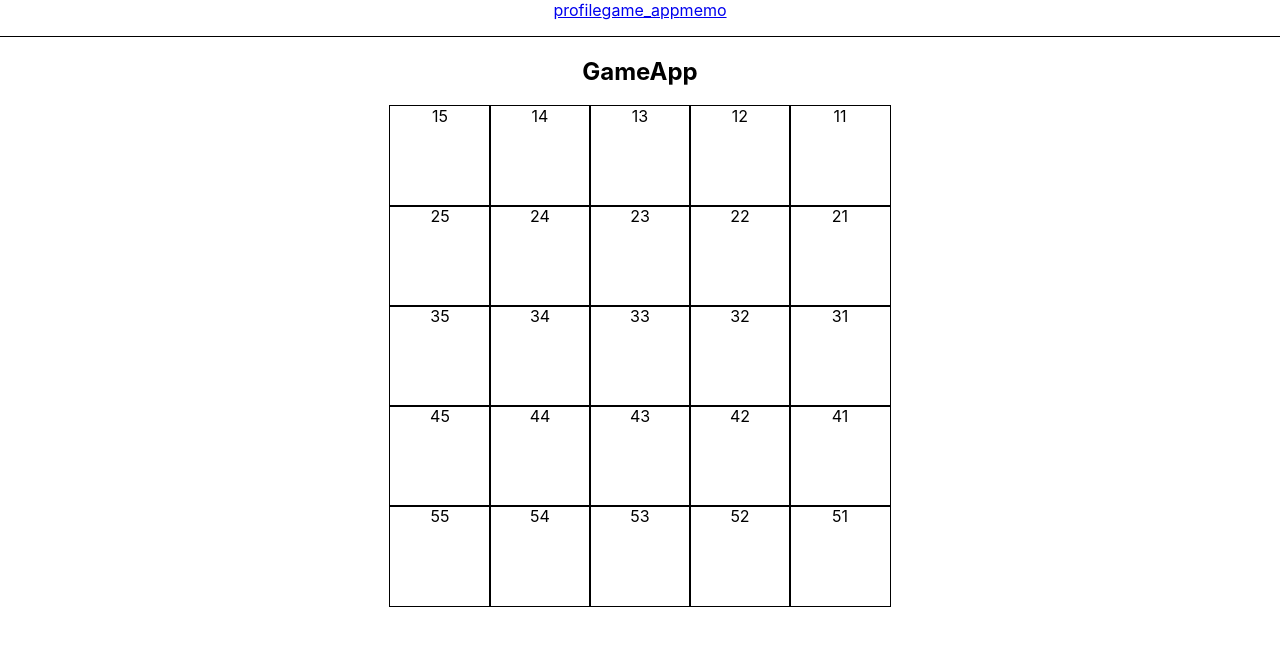
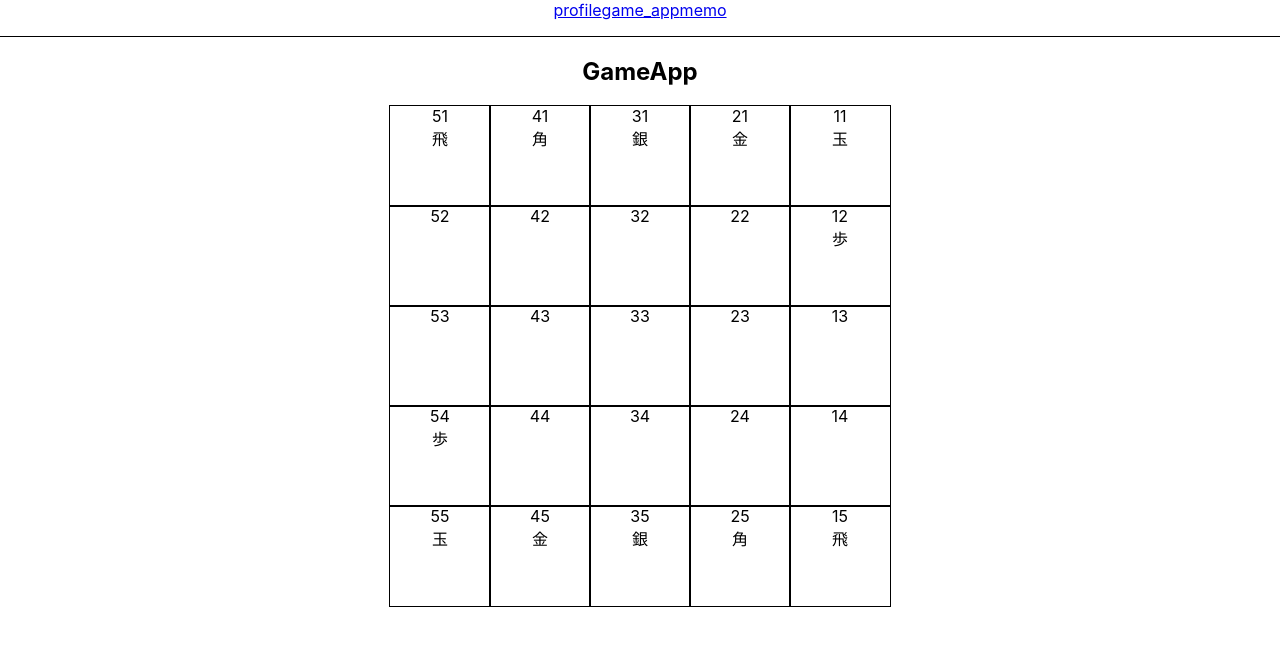
Before and after one commit to aShunyaOtsuki/hobby-web, a React (Create React App) app in the folder web/: page /game_app in a window 1280 px wide. Shown: the top 646 px of the page. Built offline with nearby package versions, Linux system fonts and the light colour scheme.

Commit message:
imp: initialShogiPlaces

```diff
--- a/web/src/components/ShogiBoard.tsx
+++ b/web/src/components/ShogiBoard.tsx
@@ -1,4 +1,5 @@
 import "../App.css";
+import { initialShogiPlaces } from "../data/shogi";
 
 export const ShogiBoard = () => {
   return (
@@ -6,7 +7,13 @@ export const ShogiBoard = () => {
       <div className="ShogiBoard">
         {[1, 2, 3, 4, 5].flatMap((i) => {
           return [1, 2, 3, 4, 5].map((j) => {
-            return <div className="KomaPlace">{`${i}${6 - j}`}</div>;
+            return (
+              <div className="KomaPlace">
+                {`${6 - j}${i}`}
+                <br />
+                {initialShogiPlaces[i - 1][j - 1]}
+              </div>
+            );
           });
         })}
       </div>
--- /dev/null
+++ b/web/src/data/shogi.ts
@@ -0,0 +1,7 @@
+export const initialShogiPlaces = [
+  ["飛", "角", "銀", "金", "玉"],
+  ["", "", "", "", "歩"],
+  ["", "", "", "", ""],
+  ["歩", "", "", "", ""],
+  ["玉", "金", "銀", "角", "飛"],
+];
```
